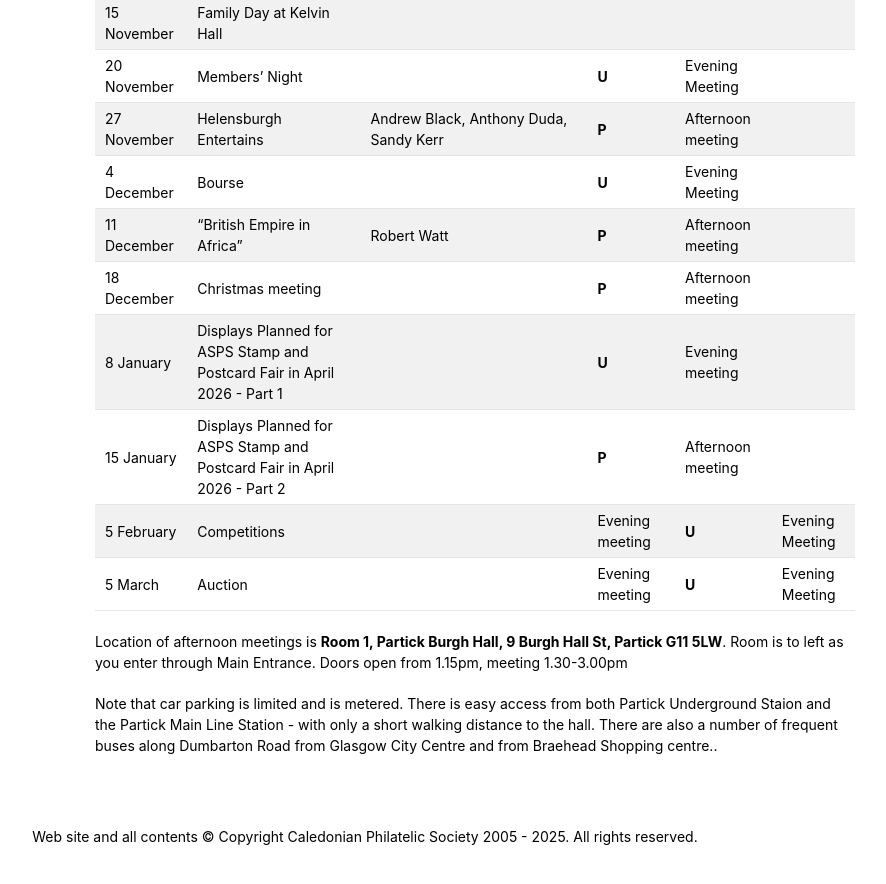
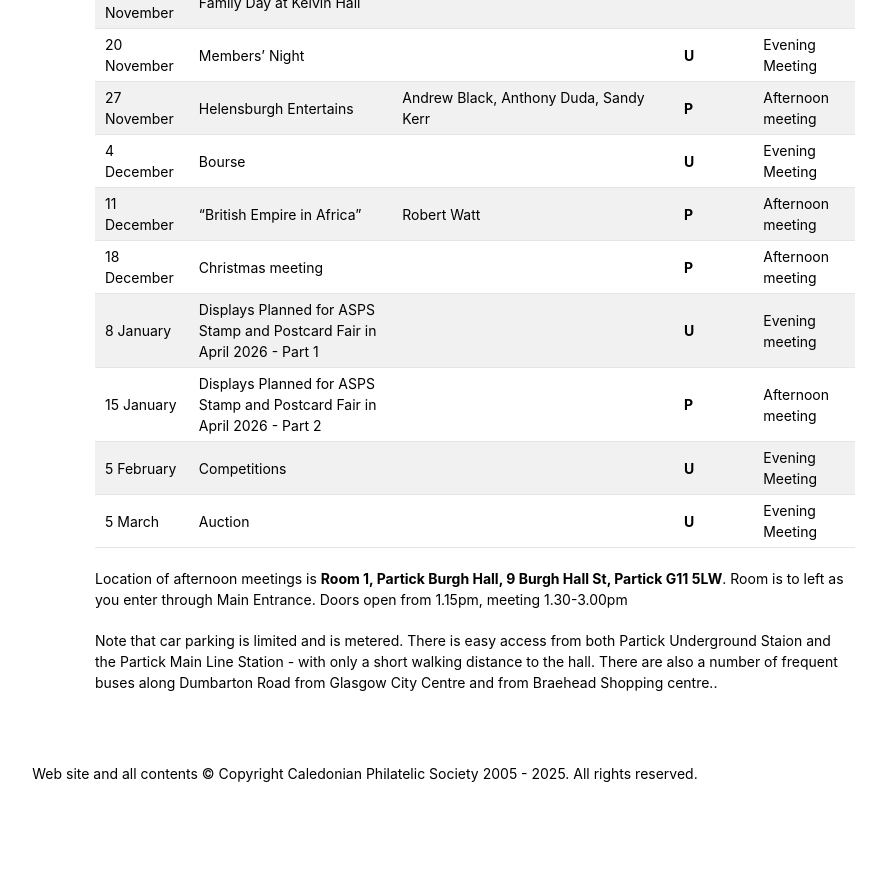
Before and after one commit to astalker/caledonian-stamps, a Jekyll site: the page built from meetings.md, in a window 1280 px wide and 900 px high, scrolled down 1000 px. Shown: the top 884 px of the window, without its empty margins (275-1161 px from the left). Built offline with Jekyll 4.4.1, drawn with Linux system fonts in a browser that asks for light colours; our own code applies the rules of GitHub Pages for plain Markdown files; after the commit the page ends 1837 px from its top, so only the background shows below that.

Commit message:
Typo in meetings corrected

```diff
--- a/meetings.md
+++ b/meetings.md
@@ -29,8 +29,8 @@ Date  | Subject | Displayer | Location | Timing of meetings |
 18 December | Christmas meeting | | **P** | Afternoon meeting
 8 January  | Displays Planned for ASPS Stamp and Postcard Fair in April 2026 - Part 1| | **U** | Evening meeting
 15 January  | Displays Planned for ASPS Stamp and Postcard Fair in April 2026 - Part 2| | **P** | Afternoon meeting
-5 February | Competitions | | Evening meeting | **U** | Evening Meeting
-5 March | Auction | | Evening meeting| **U** | Evening Meeting
+5 February | Competitions | | **U** | Evening Meeting
+5 March | Auction | | **U** | Evening Meeting
 
 Location of afternoon meetings is **Room 1, Partick Burgh Hall, 9 Burgh Hall St, Partick G11 5LW**. Room is to left as you enter through Main Entrance. Doors open from 1.15pm, meeting 1.30-3.00pm
 
```
